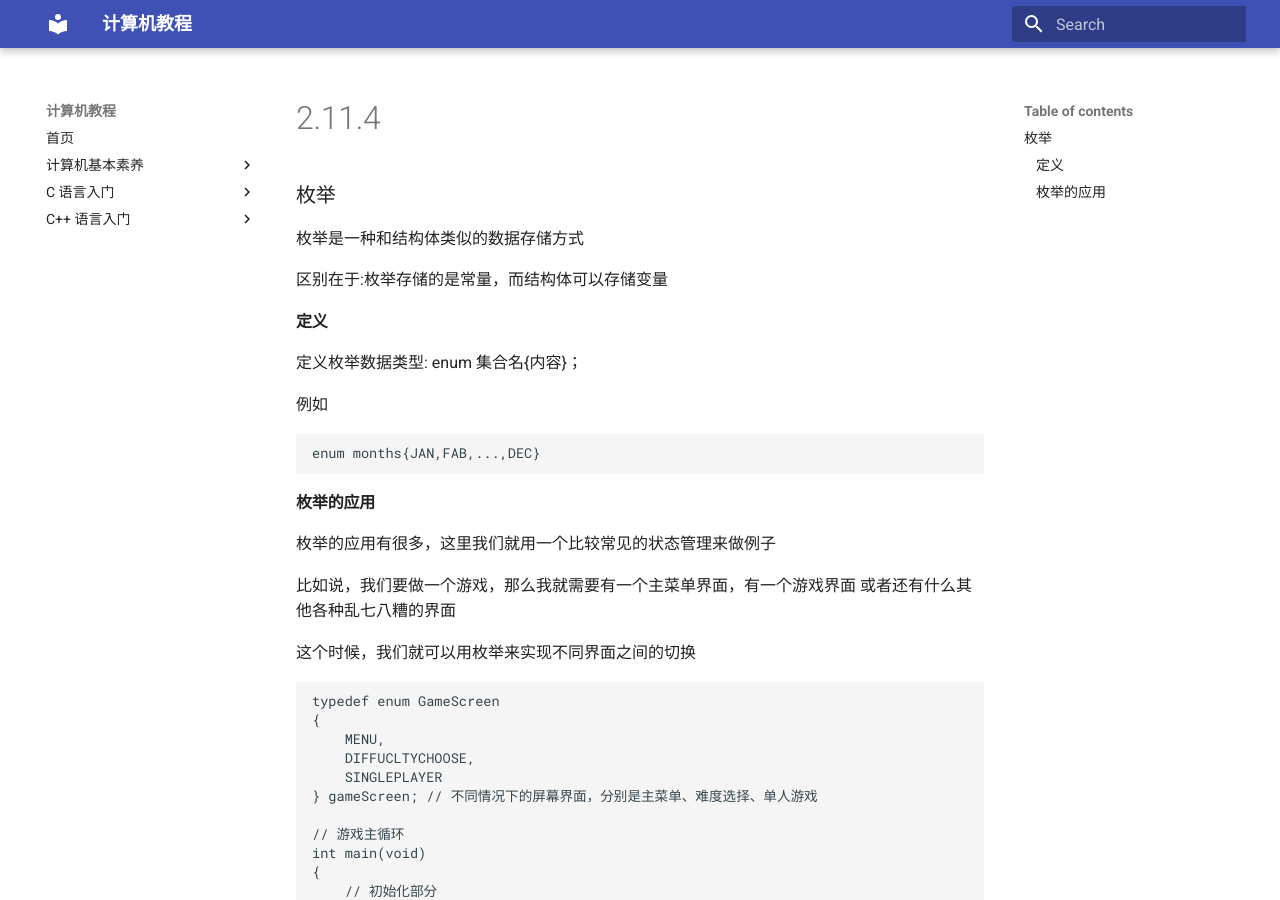
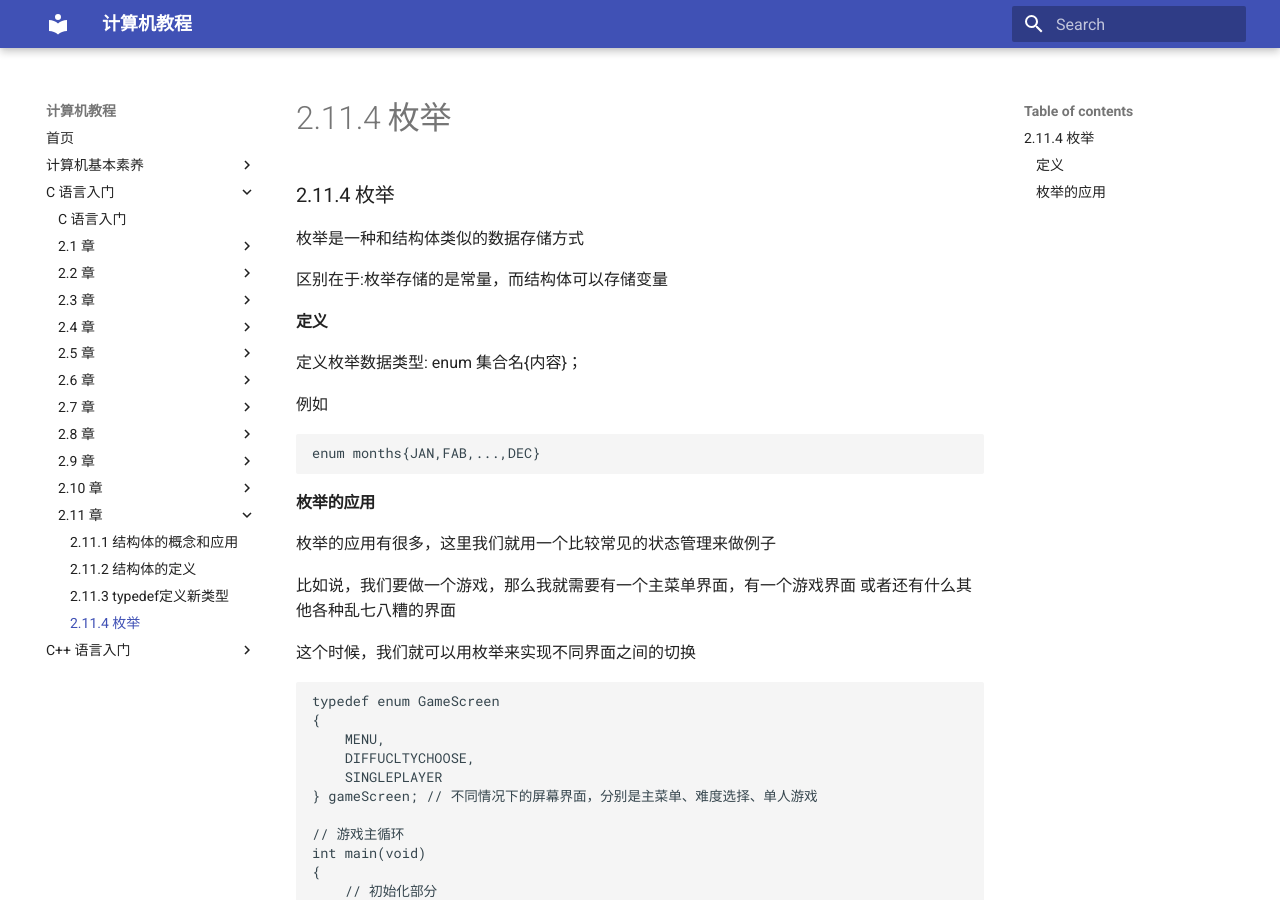
Before and after one commit to Muhamia/computer-tutorials, an MkDocs documentation site: the page built from docs/programming-language-c/2.11/2.11.4.md, in a window 1280 px wide and 900 px high. Built offline with MkDocs 1.6.1 and Material for MkDocs 9.7.7, drawn with Linux system fonts in a browser that asks for light colours; some of the changed lines change nothing that is shown.

Commit message:
Update c tutorials in `mkdocs.yml`

```diff
--- a/docs/programming-language-c/2.11/2.11.4.md
+++ b/docs/programming-language-c/2.11/2.11.4.md
@@ -1,4 +1,4 @@
-### 枚举
+### 2.11.4 枚举
 
 枚举是一种和结构体类似的数据存储方式
 
--- a/mkdocs.yml
+++ b/mkdocs.yml
@@ -35,6 +35,50 @@ nav:
 
   - C 语言入门:
     - programming-language-c/index.md
+    - 2.1 章:
+      - 2.1.1 VS和VSC的简单介绍: programming-language-c/2.1/2.1.1.md
+      - 2.1.2 如何安装VS: programming-language-c/2.1/2.1.2.md
+    - 2.2 章:
+      - 2.2.1 在VS创建自己的第一个程序项目: programming-language-c/2.2/2.2.1.md
+      - 2.2.2 Hello world的输出: programming-language-c/2.2/2.2.2.md
+    - 2.3 章:
+      - 2.3.1 输入输出: programming-language-c/2.3/2.3.1.md
+      - 2.3.2 基本数据类型和数据存储: programming-language-c/2.3/2.3.2.md
+      - 2.3.3 变量与常量: programming-language-c/2.3/2.3.3.md
+      - 2.3.4 常见运算符: programming-language-c/2.3/2.3.4.md
+      - 2.3.5 分支结构: programming-language-c/2.3/2.3.5.md
+      - 2.3.6 循环结构: programming-language-c/2.3/2.3.6.md
+    - 2.4 章:
+      - 2.4.1 数组及其存储形式: programming-language-c/2.4/2.4.1.md
+      - 2.4.2 一维数组: programming-language-c/2.4/2.4.2.md
+      - 2.4.3 二维数组: programming-language-c/2.4/2.4.3.md
+      - 2.4.4 三维数组和高维数组: programming-language-c/2.4/2.4.4.md
+    - 2.5 章:
+      - 调试的操作方法: programming-language-c/2.5/2.5.1.md
+    - 2.6 章:
+      - 2.6.1 什么是函数: programming-language-c/2.6/2.6.1.md
+      - 2.6.2 如何定义和调用函数: programming-language-c/2.6/2.6.2.md
+      - 2.6.3 如何将数组作为参数传入函数: programming-language-c/2.6/2.6.3.md
+      - 2.6.4 递归: programming-language-c/2.6/2.6.4.md
+    - 2.7 章:
+      - 2.7.1 指针是什么: programming-language-c/2.7/2.7.1.md
+      - 2.7.2 指针的偏移: programming-language-c/2.7/2.7.2.md
+    - 2.8 章:
+      - 2.8.1 变量作用域与局部变量: programming-language-c/2.8/2.8.1.md
+      - 2.8.2 内存四区: programming-language-c/2.8/2.8.2.md
+      - 2.8.3 动态内存申请: programming-language-c/2.8/2.8.3.md
+    - 2.9 章:
+      - 2.9.1 指针数组与数组指针: programming-language-c/2.9/2.9.1.md
+      - 2.9.2 函数指针与指针函数: programming-language-c/2.9/2.9.2.md
+    - 2.10 章:
+      - 2.10.1 字符串的定义: programming-language-c/2.10/2.10.1.md
+      - 2.10.2 字符串的输入输出: programming-language-c/2.10/2.10.2.md
+      - 2.10.3 字符串常用函数: programming-language-c/2.10/2.10.3.md
+    - 2.11 章:
+      - 2.11.1 结构体的概念和应用: programming-language-c/2.11/2.11.1.md
+      - 2.11.2 结构体的定义: programming-language-c/2.11/2.11.2.md
+      - 2.11.3 typedef定义新类型: programming-language-c/2.11/2.11.3.md
+      - 2.11.4 枚举: programming-language-c/2.11/2.11.4.md
 
   - C++ 语言入门:
     - programming-language-cpp/index.md
```
